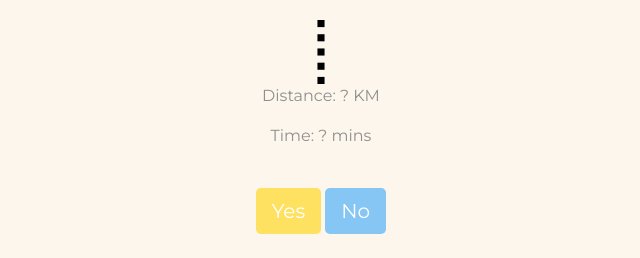
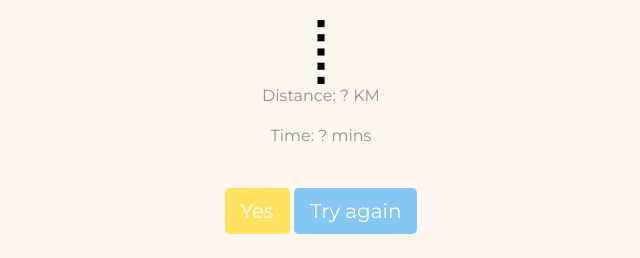
Before and after one commit to Paulyang80/JourneyGo, a Django app: page /map/ in a window 1280 px wide. Shown: the part 2148-2406 px from the top of the page, without its empty margins (319-959 px from the left). Run offline with Django 4.2, Linux system fonts and the light colour scheme; tables that the repository leaves empty hold one stand-in row (values such as "Sample post"); a database or web service that is not in the repository returns one stand-in record (values such as "Sample title"); some libraries are stand-ins or nearby versions.

Commit message:
fix spotvote bug/2022-09-04

```diff
--- a/JG_Django/jg_app/templates/map.html
+++ b/JG_Django/jg_app/templates/map.html
@@ -90,7 +90,7 @@
 
 <div style="text-align: center;">
     <a href="{% url 'result' %}"><button type="button" class="btn btn-secondary btn-lg" style="background-color: #FFE162; border: hidden;;" >Yes</button></a>
-    <a href="{% url 'ready' %}"><button type="button" class="btn btn-secondary btn-lg" style="background-color: #86C6F4; border: hidden;;">No</button></a>
+    <a href="{% url 'spotvote' %}"><button type="button" class="btn btn-secondary btn-lg" style="background-color: #86C6F4; border: hidden;;">Try again</button></a>
     <br><br>
 </div>
 </div>
--- a/JG_Django/jg_app/views.py
+++ b/JG_Django/jg_app/views.py
@@ -251,9 +251,10 @@ def spotvote(request):
     recs = basic_rec(members, duration, pref_list)
 
     # save rec for loading.html
+    db['Room_spec'].update({"_id": latest_room[0]['_id']}, {"$set": {"recommendations": []}})
     for rec in recs:
         #print(rec['_id'])
-        db['Room_spec'].update({"_id": latest_room[0]['_id']}, {"$push": {"recommendations": rec['_id']}}) # save recs
+        db.update({"_id": latest_room[0]['_id']}, {"$push": {"recommendations": rec['_id']}}) # save recs
 
     # render field data
     imgList = []
```
